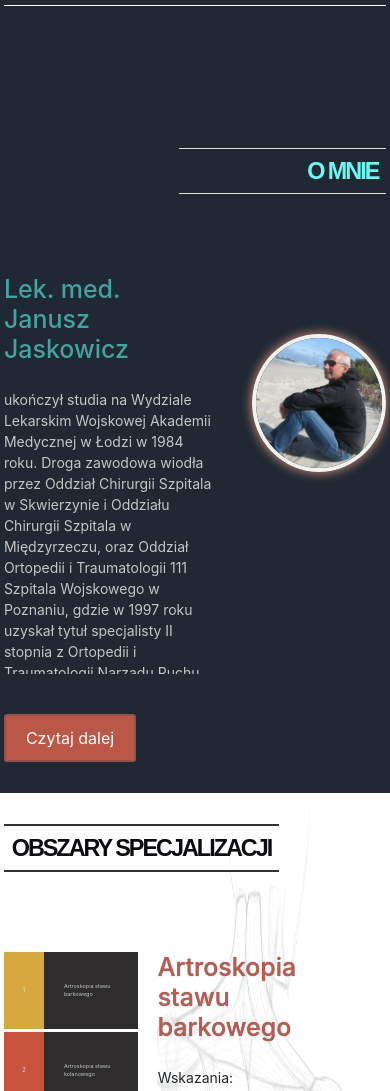
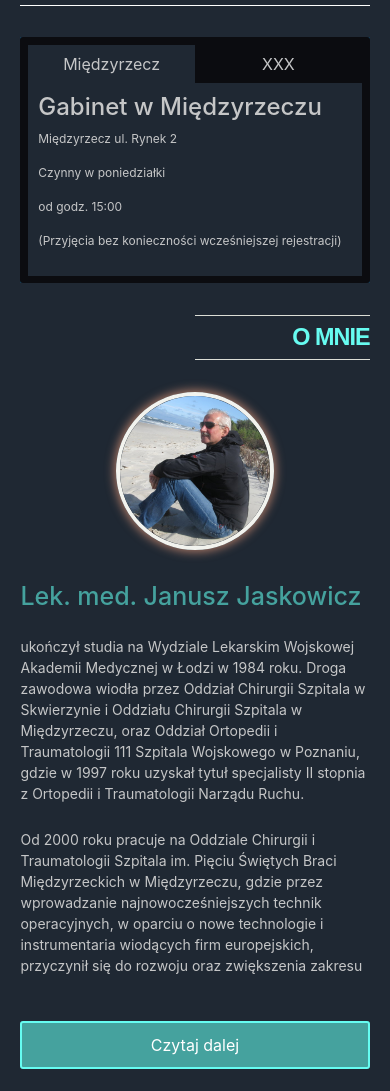
Before and after one commit to aksameet/ortopeda, a React app: page / in a window 390 px wide. Shown: the part 349-1440 px from the top of the page. Built offline with nearby package versions, Linux system fonts and the light colour scheme; a web font is replaced by a local one.

Commit message:
Dec 27 #3

```diff
--- a/src/assets/images.js
+++ b/src/assets/images.js
@@ -1,17 +1,13 @@
 import xray from './images/x-ray.png';
 import kolano from './images/kolano.png';
-import manualna from './images/manualna.png';
 import ramie from './images/ramie.png';
 import taping from './images/taping.png';
-import teddy from './images/teddy.png';
 import profilowe from './images/janusz_jaskowicz.jpg';
 
 export default {
     xray: xray,
     kolano: kolano,
-    manualna: manualna,
     ramie: ramie,
-    teddy: teddy,
     taping: taping,
     profilowe: profilowe,
 }
--- a/src/components/1app.js
+++ b/src/components/1app.js
@@ -4,7 +4,6 @@ import HeaderImg from '../containers/header_img';
 import Obszary from '../containers/obszary';
 import About from './about';
 import Zakres from '../containers/zakresUslug';
-import Gabinet from '../containers/gabinety';
 import Footer from '../components/footer';
 
 export default class App extends Component {
@@ -16,7 +15,6 @@ export default class App extends Component {
 				<About />
 				<Obszary />
 				<Zakres />
-				<Gabinet />
 				<Footer />
 			</div>
 		);
--- a/src/components/about.js
+++ b/src/components/about.js
@@ -1,4 +1,5 @@
-import React, { Component } from 'react'
+import React, { Component } from 'react';
+import Gabinet from '../containers/gabinety';
 import Images from '../assets/images.js';
 
 export default class About extends Component {
@@ -20,6 +21,7 @@ export default class About extends Component {
                         </span>
                     </h2>
                 </div>
+                <Gabinet />
                 <div className='about-wrapper'>
                     <h2 className='about-header'>
                         <span>O mnie</span>
--- a/src/containers/gabinety.js
+++ b/src/containers/gabinety.js
@@ -96,9 +96,6 @@ class Gabinety extends Component {
         return (
             <div className='gabinet' id='gabinet'>
                 <div className='gabinet-wrapper'>
-                    <h1 className='gabinet-header'>
-                        <span>Gabinety</span>
-                    </h1>
                     <div className='gabinet-item'>
                         <div className='gabinet-item-buttons'>
                             <button
--- a/src/reducers/reducer_obszary.js
+++ b/src/reducers/reducer_obszary.js
@@ -52,7 +52,7 @@ export default () => [
     },
     {
         obszar: 'Medycyna Manualna',
-        img: Images.manualna,
+        img: Images.ramie,
         content: () => {
             return (
                 <div className="obszary-content-description">
@@ -65,7 +65,7 @@ export default () => [
     },
     {
         obszar: 'Badanie Bioderek niemowląt',
-        img: Images.teddy,
+        img: Images.ramie,
         content: () => {
             return (
                 <div className="obszary-content-description">
--- a/src/style/_about.scss
+++ b/src/style/_about.scss
@@ -3,10 +3,15 @@
     background-color: rgb(31, 40, 51);
     overflow: hidden;
     position: relative;
+    display: flex;
+    flex-direction: column;
     &-wrapper {
         @include WrapperSizing;
         display: flex;
         flex-wrap: wrap;
+        @include MediumDevice {
+            flex-direction: column;
+        }
     }
     &-header {
         $color: rgb(102, 252, 241);
@@ -15,12 +20,19 @@
         $align: right;
         $variants: ($color, $border, $shadow, $align);
         @include Header ($variants);
+        @include MediumDevice {
+            order: 1;
+        }
     }
     &-portrait {
         width: 35%;
         display: flex;
         position: relative;
         z-index: 2;
+        @include MediumDevice {
+            order: 2;
+            width: 100%;
+        }
         &-circle {
             width: 100%;
             @include AboutPictureResizing;
@@ -30,6 +42,11 @@
             border-radius: 50%;
             border: 4px solid rgb(242, 243, 238);
             box-shadow: 0px 0px 10px 2px rgba(226, 152, 121, 0.7);
+            @include MediumDevice {
+                width: 150px;
+                height: 150px;
+                margin: auto auto 8vmin;
+            }
         }
         img {
             height: 100%;
@@ -40,9 +57,11 @@
     &-content {
         max-width: calc(65% - 60px);
         margin-right: 60px;
-        @media(max-width: 670px) {
-            max-width: calc(65% - 40px);
-            margin-right: 40px;
+        @include MediumDevice {
+            order: 3;
+            width: 100%;
+            max-width: 100%;
+            margin-right: 0;
         }
         h3 {
             font-size: 40px;
@@ -77,11 +96,14 @@
             margin-top: 40px;
             padding: 10px 20px;
             color: #fff;
-            background-color: rgb(186, 87, 71);
-            border: 2px solid rgb(148, 81, 74);
+            background-color: rgb(69, 162, 158);
+            border: 2px solid rgb(102, 252, 241);
             border-radius: 3px;
             position: relative;
             z-index: 2;
+            @include MediumDevice {
+                order: 4;
+            }
             &:hover {
                 cursor: pointer;
             }
@@ -89,8 +111,8 @@
                 outline: 0;
             }
             &:active {
-                background-color: rgb(148, 81, 74);
-                border: 2px solid rgb(186, 87, 71);
+                background-color: rgb(102, 252, 241);
+                border: 2px solid rgb(69, 162, 158);
             }
         }
     }
--- a/src/style/_gabinet.scss
+++ b/src/style/_gabinet.scss
@@ -1,59 +1,64 @@
 .gabinet {
-    width: 100%;
-    height: 100vh;
+    width: 89.5%;
+    max-width: 1100px;
+    height: 500px;
     background-color: rgb(22, 61, 86);
     position: relative;
     overflow: hidden;
+    margin: auto;
+    @include MediumDevice {
+        height: auto;
+    }
     &-wrapper {
         @include WrapperSizing;
         height: 100%;
         background-color: rgb(22, 61, 86);
         position: relative;
-    }
-    &-header {
-        $color: rgb(255, 255, 255);
-        $border: 1px solid rgb(220, 222, 214);
-        $shadow: 0 0 2px rgb(141, 141, 141);
-        $align: right;
-        $variants: ( $color, $border, $shadow, $align);
-        @include Header ($variants);
-        margin-bottom: 0;
-        border-radius: 3px;
+        @include MediumDevice {
+            display: block;
+            margin: 0;
+            padding: 0;
+            width: 100%;
+            max-width: 100%;
+        }
     }
     &-item {
-        color: rgb(241, 242, 243);
+        color: rgb(197, 198, 199);
         width: 35%;
-        height: 60vh;
+        height: 300px;
         max-height: 500px;
         padding: 10px;
         position: absolute;
-        top: 25vmin;
+        top: 100px;
         left: 8vmin;
         z-index: 3;
-        background-color: rgb(88, 85, 114);
+        background-color: rgb(11, 12, 16);
         border-radius: 3px;
-        @media (max-width: 750px) {
-            width: auto;
-            height: 40vh;
-            left: 7vmin;
-            right: 7vmin;
-            top: 26vmin;
+        @include MediumDevice {
+            position: relative;
+            width: 100%;
+            box-sizing: border-box;
+            padding: 2vmin;
+            height: 100%;
+            max-height: 100%;
+            top: 0;
+            left: 0;
         }
         &-buttons {
             width: 100%;
             button {
-                color: rgb(163, 159, 159);
+                color: rgb(197, 198, 199);
                 cursor: pointer;
                 outline: 0;
                 width: 50%;
                 padding: 5px;
-                background-color: rgb(88, 85, 114);
-                border: 2px solid rgb(88, 85, 114);
+                background-color: rgb(11, 12, 16);
+                border: 2px solid rgb(11, 12, 16);
                 box-sizing: border-box;
                 &.active {
-                    color: rgb(226, 226, 240);
-                    background-color: rgb(141, 121, 155);
-                    border-color: rgb(141, 121, 155);
+                    color: rgb(197, 198, 199);
+                    background-color: rgb(31, 40, 51);
+                    border-color: rgb(31, 40, 51);
                     pointer-events: none;
                 }
             }
@@ -61,9 +66,24 @@
     }
     &-data {
         padding: 10px;
-        background-color: rgb(141, 121, 155);
+        background-color: rgb(31, 40, 51);
         height: calc(100% - 60px);
-        max-height: 490px
+        @include MediumDevice {
+            h2 {
+                font-size: 26px
+            }
+            p {
+                font-size: 14px;
+            }
+        }
+        @include SmallDevice {
+            h2 {
+                font-size: 24px
+            }
+            p {
+                font-size: 12px;
+            }
+        }
     }
     &-map {
         position: absolute!important;
@@ -74,5 +94,8 @@
         right: 0;
         width: 100%;
         height: 100%;
+        @include MediumDevice {
+            display: none;
+        }
     }
 }
--- a/src/style/_mixins.scss
+++ b/src/style/_mixins.scss
@@ -24,15 +24,15 @@
     z-index: 2;
     font-family: 'Rambla', sans-serif;
     font-weight: bold;
-    letter-spacing: -2px;
+    letter-spacing: -1px;
     text-transform: uppercase;
     font-size: 6vmin;
-    margin-bottom: 80px;
+    margin-bottom: 8vmin;
     color: nth($variants, 1);
     text-shadow: nth($variants, 3);
     text-align: nth($variants, 4);
     span {
-        padding: 2vmin;
+        padding: 2vmin 0;
         display: inline-block;
         min-width: 50%;
         border-top: nth($variants, 2);
@@ -51,9 +51,11 @@
     }
     @media(max-width: 850px) {
         padding: 6vmin 2vw;
+        width: 89.5%;
     }
     @media(max-width: 500px) {
         padding: 8vmin 1vw;
+        max-width: 94%;
     }
 }
 
@@ -103,22 +105,4 @@
     @media(max-width: 790px) {
         height: 265px;
     }
-    @media(max-width: 720px) {
-        height: 240px;
-    }
-    @media(max-width: 670px) {
-        height: 210px;
-    }
-    @media(max-width: 640px) {
-        height: 190px;
-    }
-    @media(max-width: 620px) {
-        height: 175px;
-    }
-    @media(max-width: 600px) {
-        height: 160px;
-    }
-    @media(max-width: 500px) {
-        height: 130px;
-    }
 }
--- a/src/style/_obszary.scss
+++ b/src/style/_obszary.scss
@@ -1,11 +1,15 @@
 .obszary {
     width: 100%;
+    // background-color: rgb(31, 40, 51);
     background-color: #fff;
     position: relative;
     &-wrapper {
         @include WrapperSizing;
         display: flex;
         flex-wrap: wrap;
+        @include MediumDevice {
+            padding-bottom: 0;
+        }
     }
     &-header {
         $color: rgb(11, 12, 16);
@@ -15,6 +19,7 @@
         $variants: ( $color, $border, $shadow, $align);
         @include Header ($variants);
     }
+    // ** Color Buttons **
     &-list {
         width: 35%;
         height: 400px;
@@ -42,12 +47,16 @@
                 box-sizing: border-box;
                 height: 100%;
                 padding: 20px;
-                @include MediumDevice {
-                    padding: 10px;
-                }
-                color: #ddd;
+                color: #fff;
                 font-size: 1.6vmin;
                 display: flex;
+                @include MediumDevice {
+                    padding: 0 10px;
+                    font-size: 16px;
+                }
+                @include SmallDevice {
+                    font-size: 14px;
+                }
                 &>span {
                     text-align: center;
                     width: 20px;
@@ -62,6 +71,13 @@
                 p {
                     margin: auto 0;
                 }
+                @include MediumDevice {
+                    padding: 0 10px;
+                    font-size: 14px;
+                }
+                @include SmallDevice {
+                    font-size: 12px;
+                }
             }
         }
     }
@@ -69,10 +85,8 @@
         max-width: calc(65% - 60px);
         margin-left: 60px;
         @include MediumDevice {
-            margin-left: 40px;
-        }
-        @include SmallDevice {
-            margin-left: 20px;
+            margin-left: 2vmin;
+            max-width: calc(65% - 2vmin);
         }
         display: flex;
         overflow: scroll;
@@ -82,25 +96,24 @@
             position: relative;
             z-index: 2;
             h3 {
-                font-size: 40px;
+                font-size: 30px;
                 @include MediumDevice {
-                    font-size: 30px;
+                    font-size: 25px;
                 }
                 @include SmallDevice {
-                    font-size: 25px;
+                    font-size: 18px;
                 }
-                text-shadow: 0 0 1px rgba(86, 97, 102, 1);
                 margin-bottom: 25px;
-                color: rgb(188, 90, 78);
+                color: rgb(69, 162, 158);
             }
             p,
             li {
-                text-shadow: 0 0 3px rgba(255, 255, 255, 1);
-                text-align: justify;
+                text-shadow: 0 0 1px rgba(255, 255, 255, 1);
+                text-align: left;
                 text-justify: inter-word;
-                font-size: 25px;
+                font-size: 18px;
                 @include MediumDevice {
-                    font-size: 18px;
+                    font-size: 16px;
                 }
                 @include SmallDevice {
                     font-size: 14px;
@@ -114,7 +127,7 @@
             max-width: calc(65% - 20px);
             height: 100%;
             z-index: 1;
-            opacity: 0.16;
+            opacity: .11;
         }
     }
 }
```
Also changed, not shown: src/style/_heading.scss (+17 -1 lines), src/style/_zakres.scss (+18 -18 lines), src/assets/images/manualna.png (deleted), src/assets/images/teddy.png (deleted).
